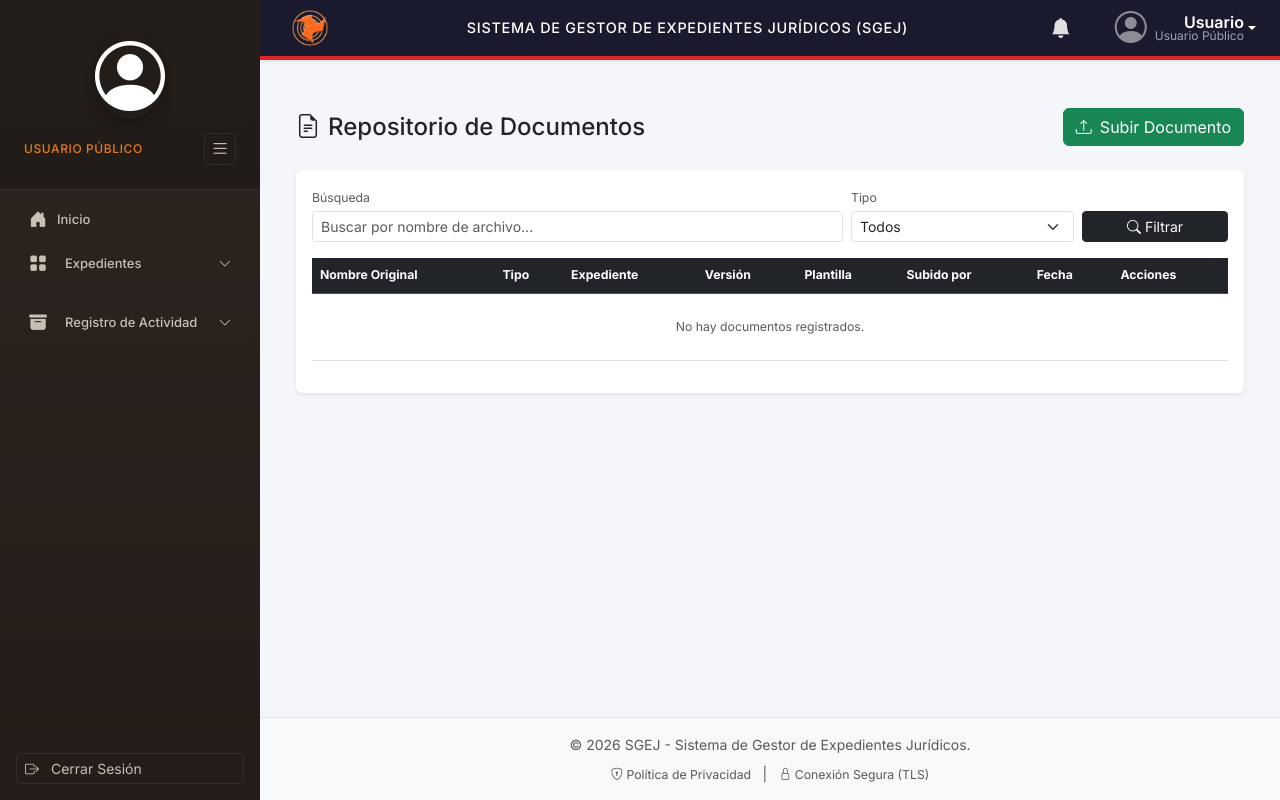
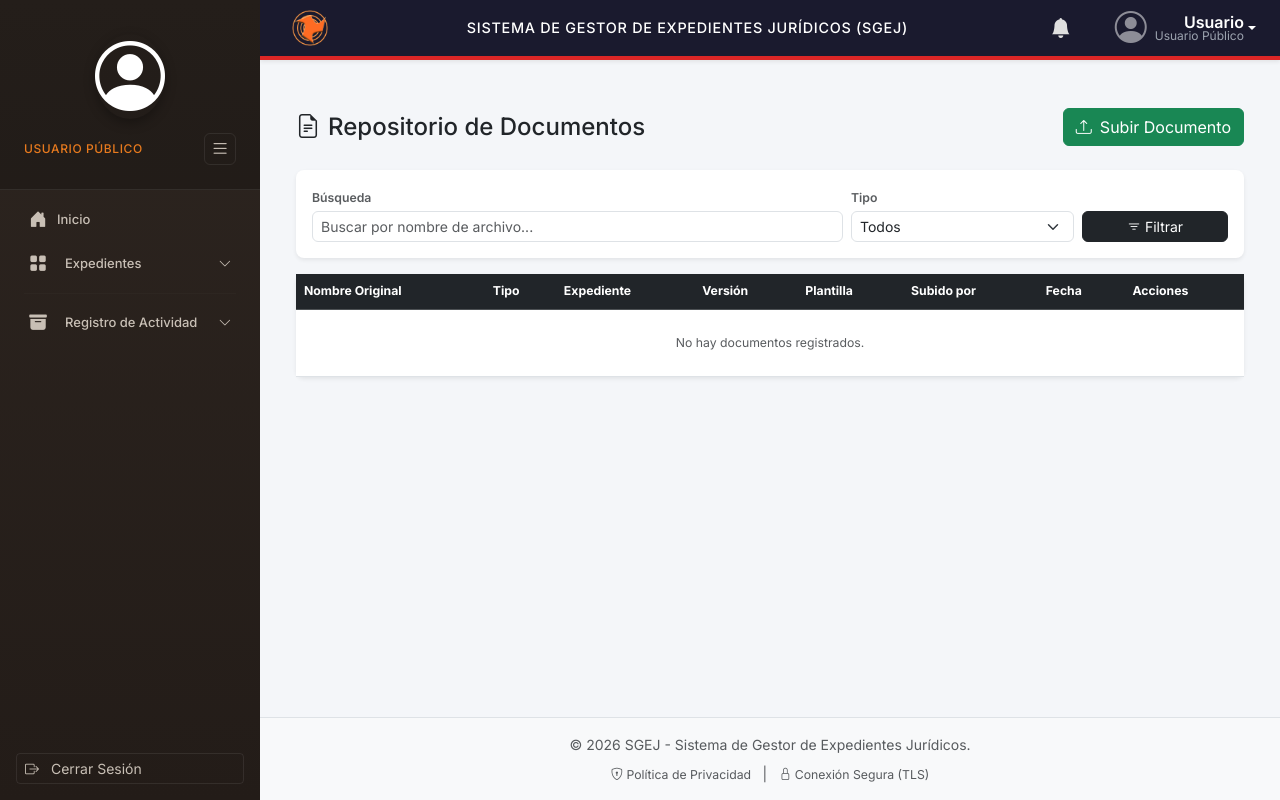
Before and after one commit to leonaboss/SGEJ, a Django app: page /documentos/ in a window 1280 px wide. Run offline with Django 5.2, Linux system fonts and the light colour scheme; the visitor is signed in with stand-in values (Sample User, id 1); data that the repository does not hold is empty; parts of the project's set-up code (start-up, migrations or seed data) failed here and were passed over.

Commit message:
paginados

```diff
--- a/templates/documentos/documento_list.html
+++ b/templates/documentos/documento_list.html
@@ -8,30 +8,36 @@
             <a href="{% url 'documentos:documento_upload' %}" class="btn btn-success"><i class="bi bi-upload me-2"></i>Subir Documento</a>
         </div>
     </div>
-    <div class="card shadow-sm border-0">
-        <div class="card-body">
-            <form method="get" class="row g-2 mb-3 align-items-end">
+
+    <!-- Barra Superior de Filtros Estandarizada -->
+    <div class="card shadow-sm border-0 mb-3 rounded-3">
+        <div class="card-body py-3">
+            <form method="get" class="row g-2 align-items-end">
                 <div class="col-12 col-md-7">
-                    <label class="small text-muted mb-1">Búsqueda</label>
-                    <input type="text" name="q" class="form-control form-control-sm" placeholder="Buscar por nombre de archivo..." value="{{ search_query }}">
+                    <label class="small text-muted mb-1 fw-semibold">Búsqueda</label>
+                    <input type="text" name="q" class="form-control form-control-sm rounded-2" placeholder="Buscar por nombre de archivo..." value="{{ search_query }}">
                 </div>
                 <div class="col-6 col-md-3">
-                    <label class="small text-muted mb-1">Tipo</label>
-                    <select name="tipo" class="form-select form-select-sm">
+                    <label class="small text-muted mb-1 fw-semibold">Tipo</label>
+                    <select name="tipo" class="form-select form-select-sm rounded-2">
                         <option value="">Todos</option>
                         <option value="documentos" {% if tipo_filter == 'documentos' %}selected{% endif %}>Documentos</option>
                         <option value="plantillas" {% if tipo_filter == 'plantillas' %}selected{% endif %}>Plantillas</option>
                     </select>
                 </div>
                 <div class="col-6 col-md-2 d-flex gap-1">
-                    <button type="submit" class="btn btn-dark btn-sm w-100"><i class="bi bi-search me-1"></i>Filtrar</button>
+                    <button type="submit" class="btn btn-dark btn-sm w-100 rounded-2"><i class="bi bi-filter me-1"></i>Filtrar</button>
                     {% if search_query or tipo_filter %}
-                    <a href="{% url 'documentos:documento_list' %}" class="btn btn-outline-secondary btn-sm" title="Limpiar"><i class="bi bi-x-lg"></i></a>
+                    <a href="{% url 'documentos:documento_list' %}" class="btn btn-outline-secondary btn-sm rounded-2" title="Limpiar"><i class="bi bi-x-lg"></i></a>
                     {% endif %}
                 </div>
             </form>
+        </div>
+    </div>
+
+    <div class="card shadow-sm border-0 rounded-3">
         <div class="table-responsive">
-                <table class="table table-hover align-middle small">
+            <table class="table table-hover align-middle small mb-0">
                 <thead class="table-dark">
                     <tr>
                         <th>Nombre Original</th>
@@ -80,37 +86,41 @@
         </div>
 
         {% if is_paginated or page_obj.paginator.num_pages > 1 %}
-            <nav class="mt-3">
-                <ul class="pagination pagination-sm justify-content-center mb-0">
+        <div class="card-footer bg-white border-top d-flex justify-content-between align-items-center py-3 px-3 flex-wrap gap-2">
+            <div class="px-3 py-1 bg-light rounded text-muted small border">
+                Página {{ page_obj.number }} de {{ page_obj.paginator.num_pages }}
+            </div>
+            <nav>
+                <ul class="pagination pagination-sm mb-0">
                     {% if page_obj.has_previous %}
                     <li class="page-item">
-                        <a class="page-link" href="?page={{ page_obj.previous_page_number }}{% if filtros_qs %}&{{ filtros_qs }}{% endif %}">
-                            <i class="bi bi-chevron-left"></i> Anterior
+                        <a class="page-link text-primary" href="?page={{ page_obj.previous_page_number }}{% if filtros_qs %}&{{ filtros_qs }}{% endif %}">
+                            Anterior
                         </a>
                     </li>
                     {% endif %}
 
                     {% for num in page_obj.paginator.page_range %}
                         {% if page_obj.number == num %}
-                        <li class="page-item active"><span class="page-link">{{ num }}</span></li>
+                        <li class="page-item active"><span class="page-link bg-primary border-primary text-white">{{ num }}</span></li>
                         {% elif num > page_obj.number|add:'-3' and num < page_obj.number|add:'3' %}
                         <li class="page-item">
-                            <a class="page-link" href="?page={{ num }}{% if filtros_qs %}&{{ filtros_qs }}{% endif %}">{{ num }}</a>
+                            <a class="page-link text-primary" href="?page={{ num }}{% if filtros_qs %}&{{ filtros_qs }}{% endif %}">{{ num }}</a>
                         </li>
                         {% endif %}
                     {% endfor %}
 
                     {% if page_obj.has_next %}
                     <li class="page-item">
-                        <a class="page-link" href="?page={{ page_obj.next_page_number }}{% if filtros_qs %}&{{ filtros_qs }}{% endif %}">
-                            Siguiente <i class="bi bi-chevron-right"></i>
+                        <a class="page-link text-primary fw-semibold" href="?page={{ page_obj.next_page_number }}{% if filtros_qs %}&{{ filtros_qs }}{% endif %}">
+                            Siguiente
                         </a>
                     </li>
                     {% endif %}
                 </ul>
             </nav>
+        </div>
         {% endif %}
     </div>
 </div>
-</div>
 {% endblock %}
```
Also changed, not shown: templates/base_module_list.html (+21 -18 lines), templates/expedientes/verificaciones_list.html (+24 -18 lines). Lines whose indentation alone changed are shown as unchanged.
